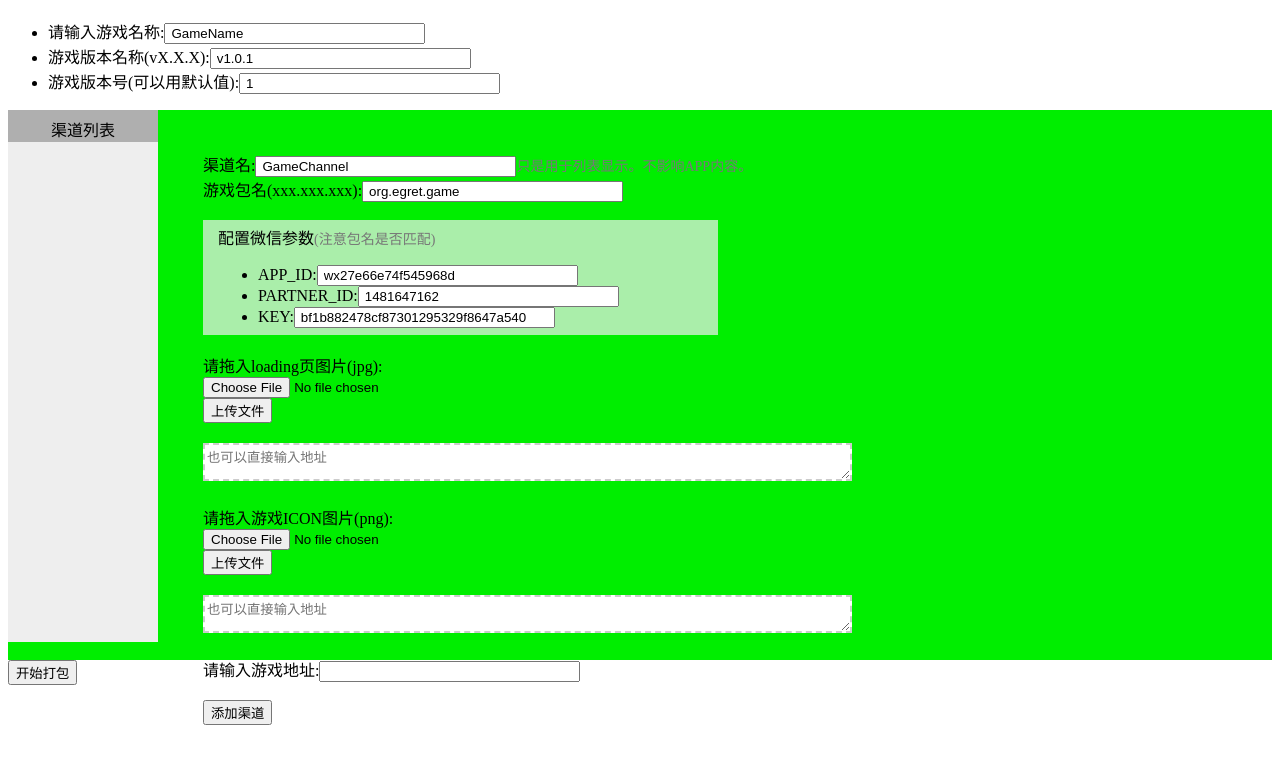
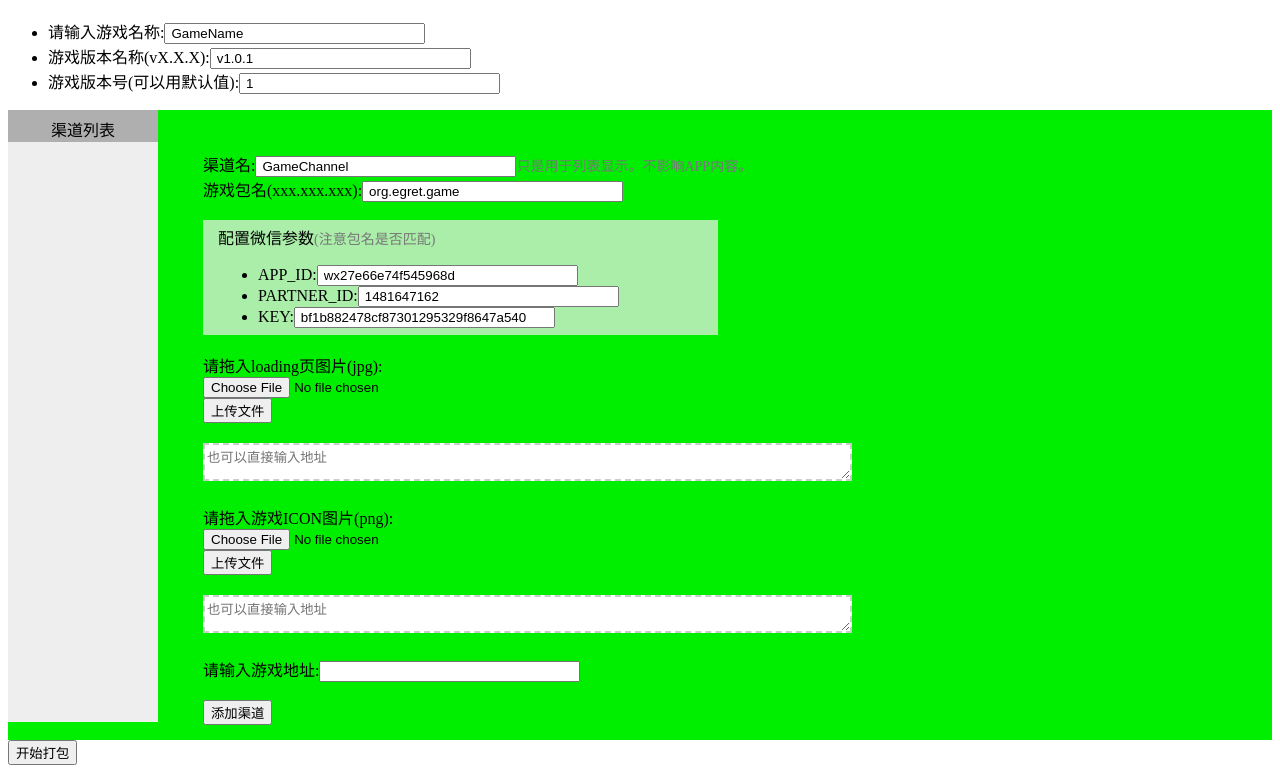
Before and after one commit to game-platform-awaresome/android-h5webview-server, a website with bundled scripts: page client/index.html in a window 1280 px wide. Shown: the part 70-843 px from the top of the page. Before the commit the page ends 813 px from the top, so only its background shows below. Built offline with nearby package versions, Linux system fonts and the light colour scheme; files whose address does not match are found by name.

Commit message:
[update]修正工具界面尺寸

```diff
--- a/client/index.html
+++ b/client/index.html
@@ -6,7 +6,7 @@
     <style>
       #configForm{
         width:100%;
-        height:550px;
+        height:630px;
         float:center;
         background-color:#00ee00;
       }
@@ -20,7 +20,7 @@
       #channelnamelist{
         background-color:#eeeeee;
         width:150px;
-        height:500px;
+        height:580px;
         float:left;
       }
       #channelconfigarea{
```
